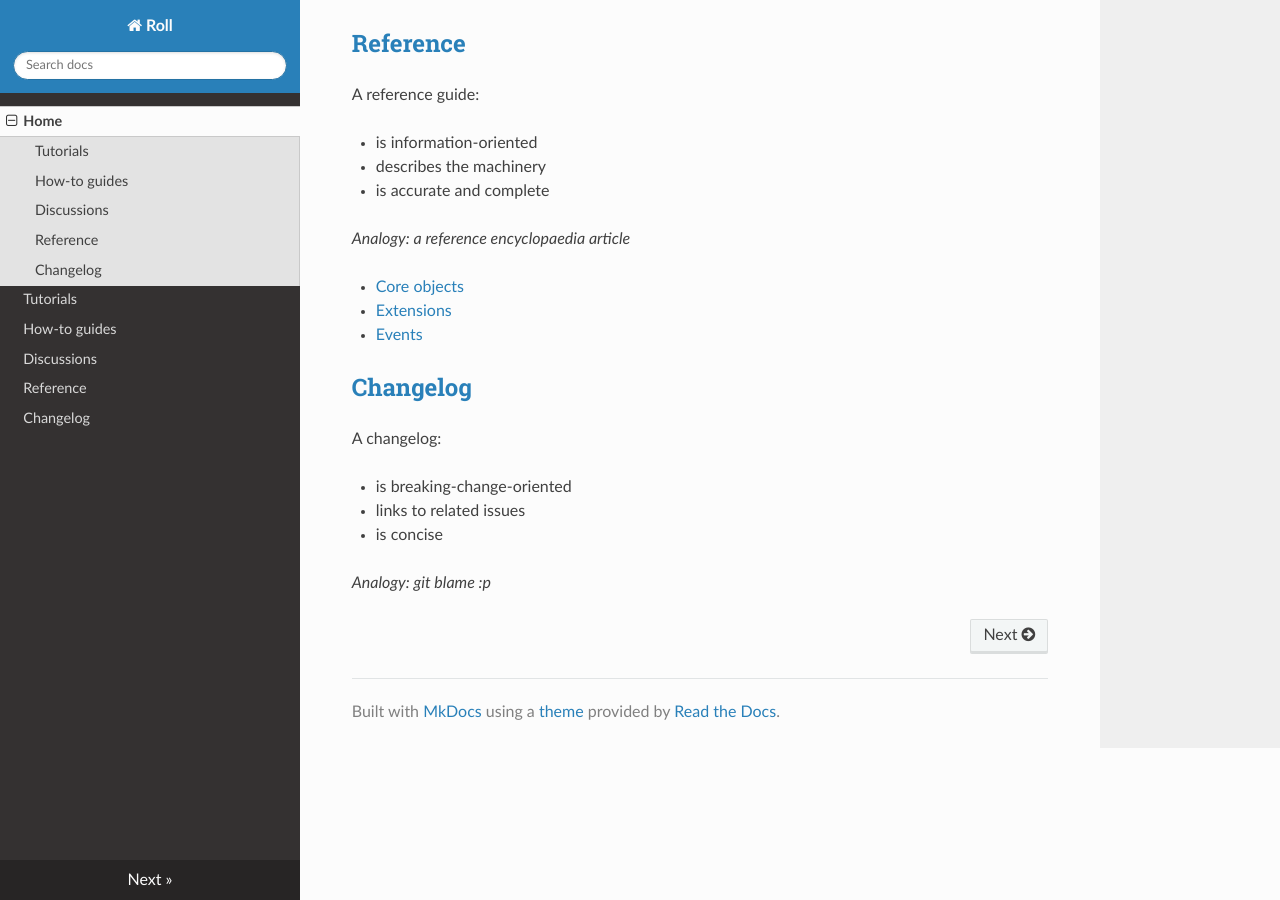
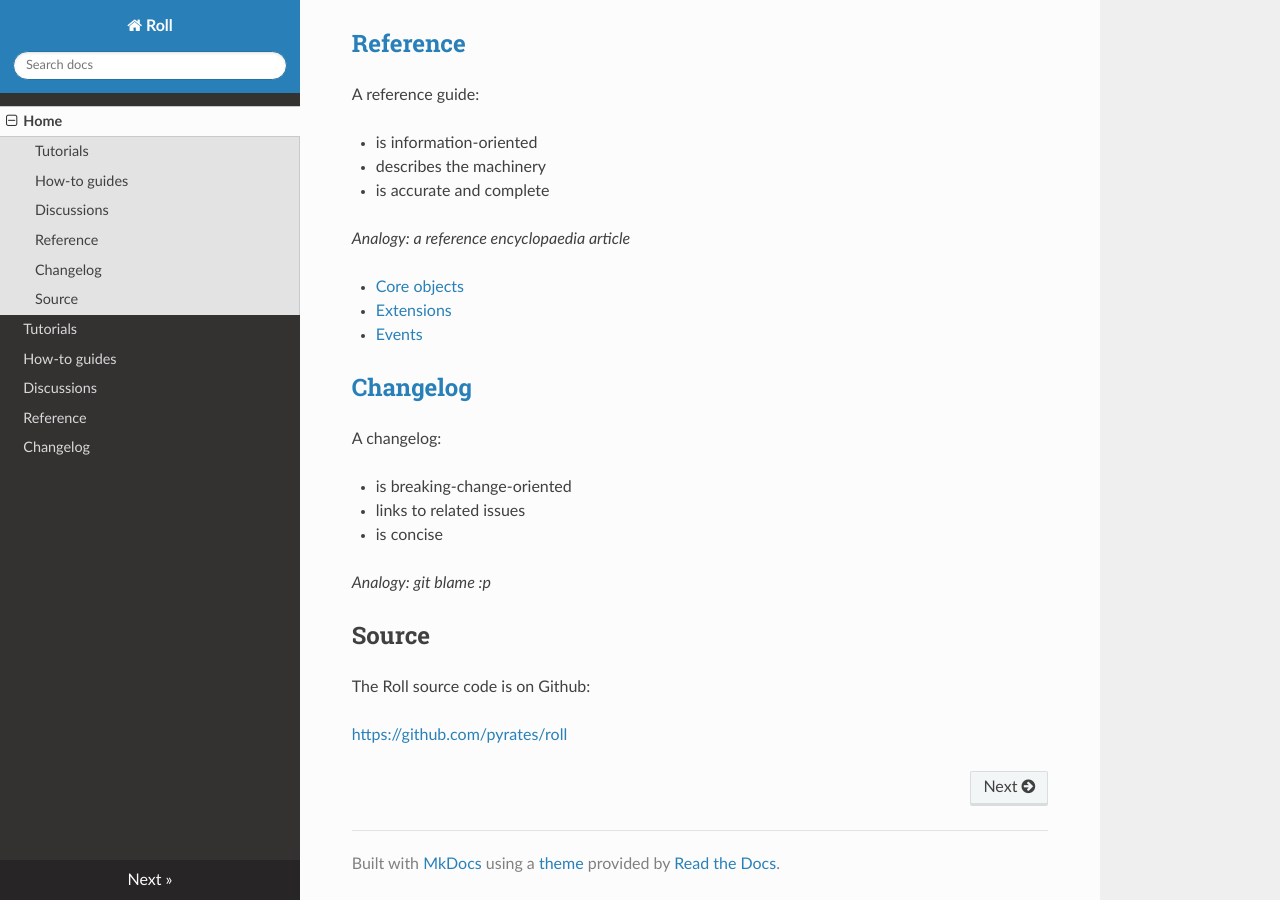
Before and after one commit to pyrates/roll, an MkDocs documentation site: the page built from docs/index.md, in a window 1280 px wide and 900 px high, scrolled down 1309 px. Built offline with MkDocs 1.6.1, drawn with Linux system fonts in a browser that asks for light colours; nearby versions of some CDN libraries; old or Windows-style settings are respelled for this version of MkDocs.

Commit message:
Add link to source code from doc index page

```diff
--- a/docs/index.md
+++ b/docs/index.md
@@ -77,3 +77,10 @@ A changelog:
 * is concise
 
 *Analogy: git blame :p*
+
+
+## Source
+
+The Roll source code is on Github:
+
+[https://github.com/pyrates/roll](https://github.com/pyrates/roll)
```
